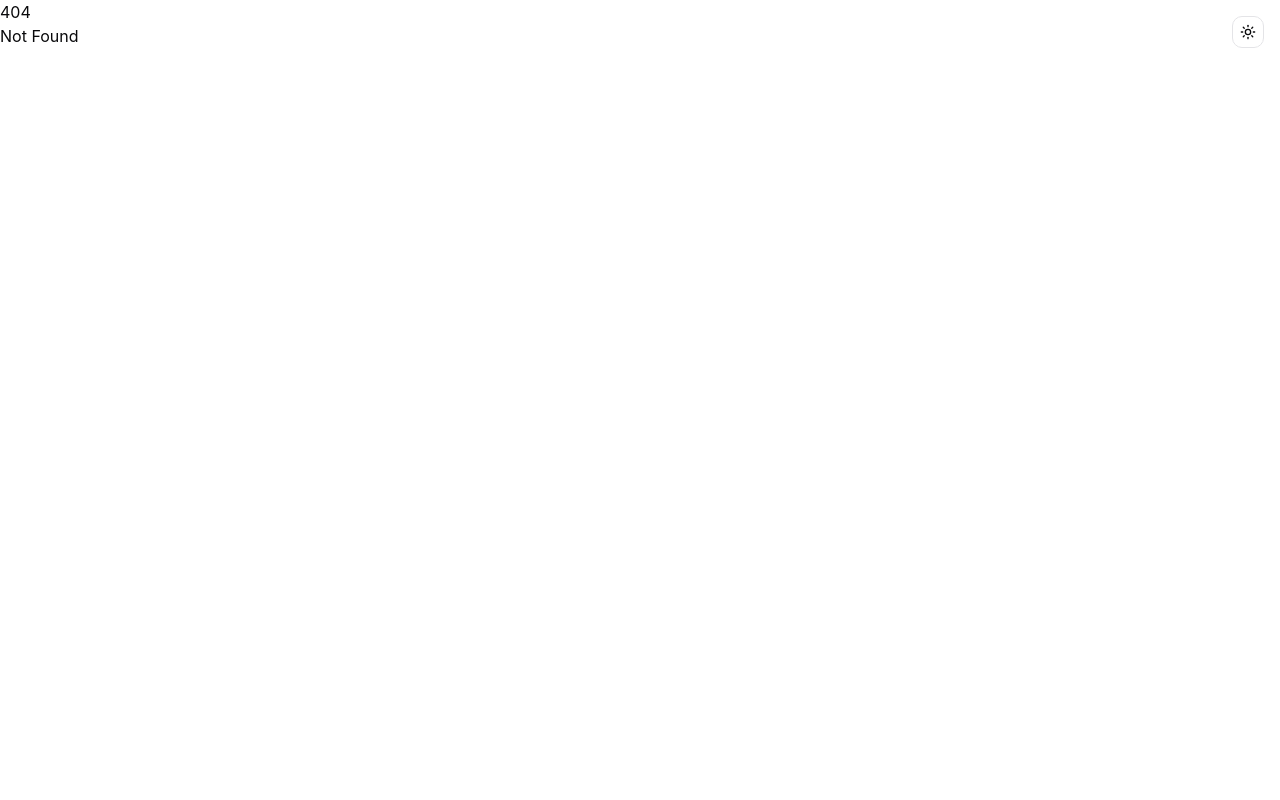
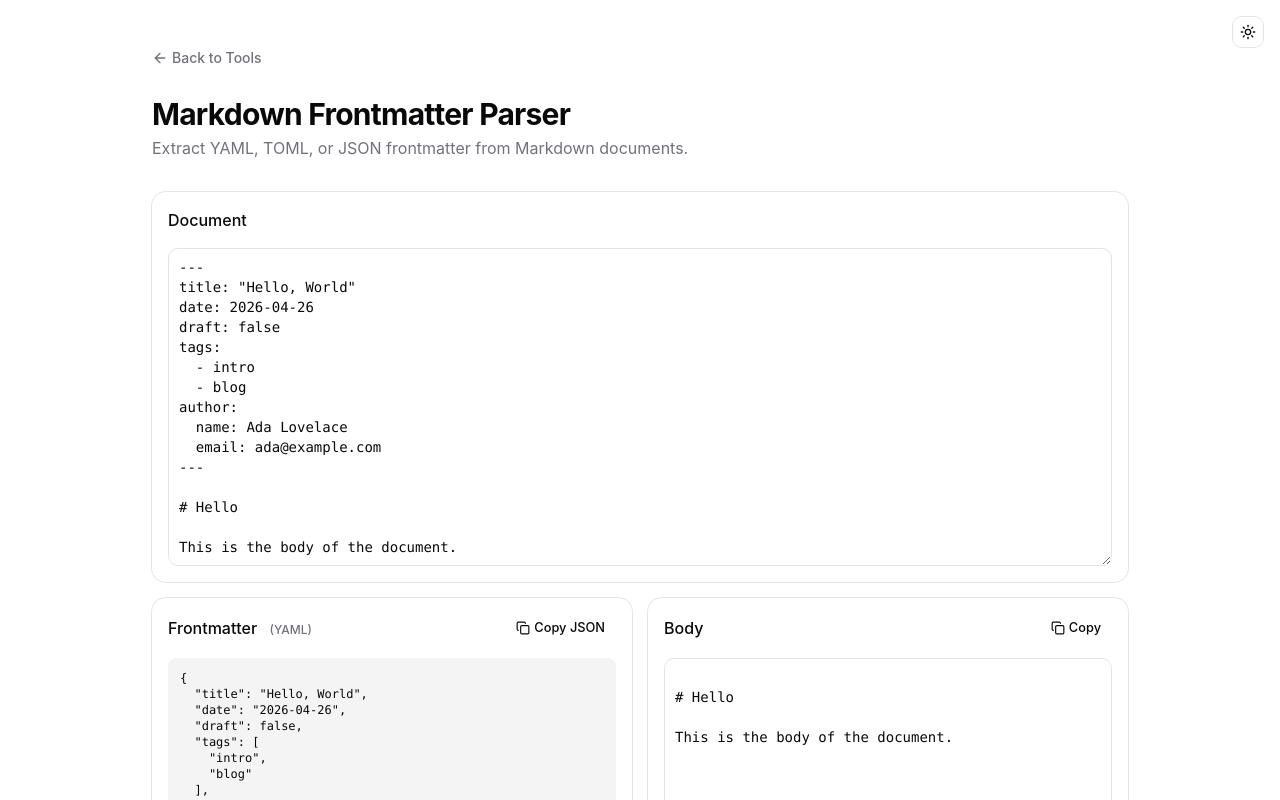
Before and after one commit to orykr/tool.ory.kr, a SvelteKit app in the folder frontend/: page /frontmatter in a window 1280 px wide. Before the commit this address had no page. Shown: the top 800 px of the page. Built offline with nearby package versions, Linux system fonts and the light colour scheme.

Commit message:
feat(frontmatter): add YAML/TOML/JSON frontmatter parser for Markdown

```diff
--- a/frontend/src/routes/+page.svelte
+++ b/frontend/src/routes/+page.svelte
@@ -621,6 +621,11 @@
 			href: "/cidr-agg",
 			title: "CIDR Aggregator",
 			description: "Merge IPv4 CIDRs/ranges/IPs into the minimal set of CIDRs."
+		},
+		{
+			href: "/frontmatter",
+			title: "Markdown Frontmatter",
+			description: "Extract YAML, TOML, or JSON frontmatter from Markdown documents."
 		}
 	];
 </script>
--- /dev/null
+++ b/frontend/src/routes/frontmatter/+page.svelte
@@ -0,0 +1,160 @@
+<script lang="ts">
+	import * as Card from "$lib/components/ui/card/index.js";
+	import { Button } from "$lib/components/ui/button/index.js";
+	import { Textarea } from "$lib/components/ui/textarea/index.js";
+	import ArrowLeft from "@lucide/svelte/icons/arrow-left";
+	import Copy from "@lucide/svelte/icons/copy";
+	import Check from "@lucide/svelte/icons/check";
+	import YAML from "yaml";
+	import TOML from "@iarna/toml";
+
+	const SAMPLE = `---
+title: "Hello, World"
+date: 2026-04-26
+draft: false
+tags:
+  - intro
+  - blog
+author:
+  name: Ada Lovelace
+  email: ada@example.com
+---
+
+# Hello
+
+This is the body of the document.`;
+
+	let input = $state(SAMPLE);
+
+	let parsed = $derived.by(() => {
+		const text = input;
+		// YAML frontmatter
+		const yamlMatch = text.match(/^---\r?\n([\s\S]*?)\r?\n---\r?\n?([\s\S]*)$/);
+		if (yamlMatch) {
+			try {
+				const data = YAML.parse(yamlMatch[1]) ?? {};
+				return {
+					ok: true as const,
+					format: "YAML",
+					data,
+					content: yamlMatch[2]
+				};
+			} catch (e) {
+				return { ok: false as const, error: `YAML parse error: ${(e as Error).message}` };
+			}
+		}
+		// TOML frontmatter (+++ delimiter)
+		const tomlMatch = text.match(/^\+\+\+\r?\n([\s\S]*?)\r?\n\+\+\+\r?\n?([\s\S]*)$/);
+		if (tomlMatch) {
+			try {
+				const data = TOML.parse(tomlMatch[1]);
+				return {
+					ok: true as const,
+					format: "TOML",
+					data,
+					content: tomlMatch[2]
+				};
+			} catch (e) {
+				return { ok: false as const, error: `TOML parse error: ${(e as Error).message}` };
+			}
+		}
+		// JSON frontmatter ({})
+		const jsonMatch = text.match(/^(\{[\s\S]*?\})\r?\n([\s\S]*)$/);
+		if (jsonMatch && text.startsWith("{")) {
+			try {
+				const data = JSON.parse(jsonMatch[1]);
+				return {
+					ok: true as const,
+					format: "JSON",
+					data,
+					content: jsonMatch[2]
+				};
+			} catch (e) {
+				return { ok: false as const, error: `JSON parse error: ${(e as Error).message}` };
+			}
+		}
+		return { ok: true as const, format: null, data: null, content: text };
+	});
+
+	let copied = $state<string | null>(null);
+	async function copy(key: string, value: string) {
+		await navigator.clipboard.writeText(value);
+		copied = key;
+		setTimeout(() => (copied = null), 1500);
+	}
+</script>
+
+<main class="container mx-auto max-w-5xl px-6 py-12">
+	<nav class="mb-6">
+		<a
+			href="/"
+			class="text-muted-foreground hover:text-foreground inline-flex items-center gap-1 text-sm font-medium transition-colors"
+		>
+			<ArrowLeft class="h-4 w-4" />
+			Back to Tools
+		</a>
+	</nav>
+
+	<header class="mb-8">
+		<h1 class="text-3xl font-bold tracking-tight">Markdown Frontmatter Parser</h1>
+		<p class="text-muted-foreground mt-1">
+			Extract YAML, TOML, or JSON frontmatter from Markdown documents.
+		</p>
+	</header>
+
+	<Card.Root class="mb-4">
+		<Card.Header><Card.Title class="text-base">Document</Card.Title></Card.Header>
+		<Card.Content>
+			<Textarea bind:value={input} class="min-h-48 font-mono text-sm" />
+		</Card.Content>
+	</Card.Root>
+
+	{#if parsed.ok === false}
+		<div
+			class="border-destructive/50 bg-destructive/10 text-destructive rounded-md border p-3 text-sm"
+		>
+			{parsed.error}
+		</div>
+	{:else}
+		<div class="grid gap-4 md:grid-cols-2">
+			<Card.Root>
+				<Card.Header class="flex flex-row items-center justify-between">
+					<Card.Title class="text-base">
+						Frontmatter
+						{#if parsed.format}
+							<span class="text-muted-foreground ml-2 text-xs">({parsed.format})</span>
+						{/if}
+					</Card.Title>
+					{#if parsed.data}
+						<Button
+							variant="ghost"
+							size="sm"
+							onclick={() => copy("d", JSON.stringify(parsed.data, null, 2))}
+						>
+							{#if copied === "d"}<Check />Copied{:else}<Copy />Copy JSON{/if}
+						</Button>
+					{/if}
+				</Card.Header>
+				<Card.Content>
+					{#if parsed.data}
+						<pre class="bg-muted overflow-x-auto rounded-md p-3 font-mono text-xs">{JSON.stringify(parsed.data, null, 2)}</pre>
+					{:else}
+						<p class="text-muted-foreground text-sm">No frontmatter detected.</p>
+					{/if}
+				</Card.Content>
+			</Card.Root>
+
+			<Card.Root>
+				<Card.Header class="flex flex-row items-center justify-between">
+					<Card.Title class="text-base">Body</Card.Title>
+					<Button variant="ghost" size="sm" onclick={() => copy("b", parsed.content)}>
+						{#if copied === "b"}<Check />Copied{:else}<Copy />Copy{/if}
+					</Button>
+				</Card.Header>
+				<Card.Content>
+					<Textarea value={parsed.content} readonly class="min-h-72 font-mono text-sm" />
+				</Card.Content>
+			</Card.Root>
+		</div>
+	{/if}
+</main>
```
